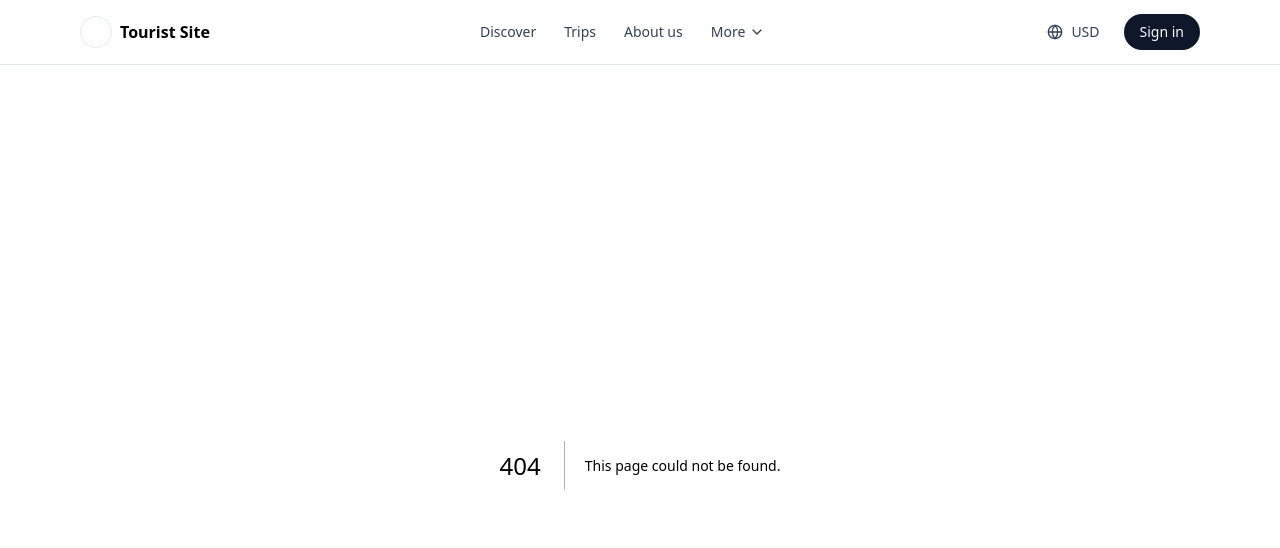
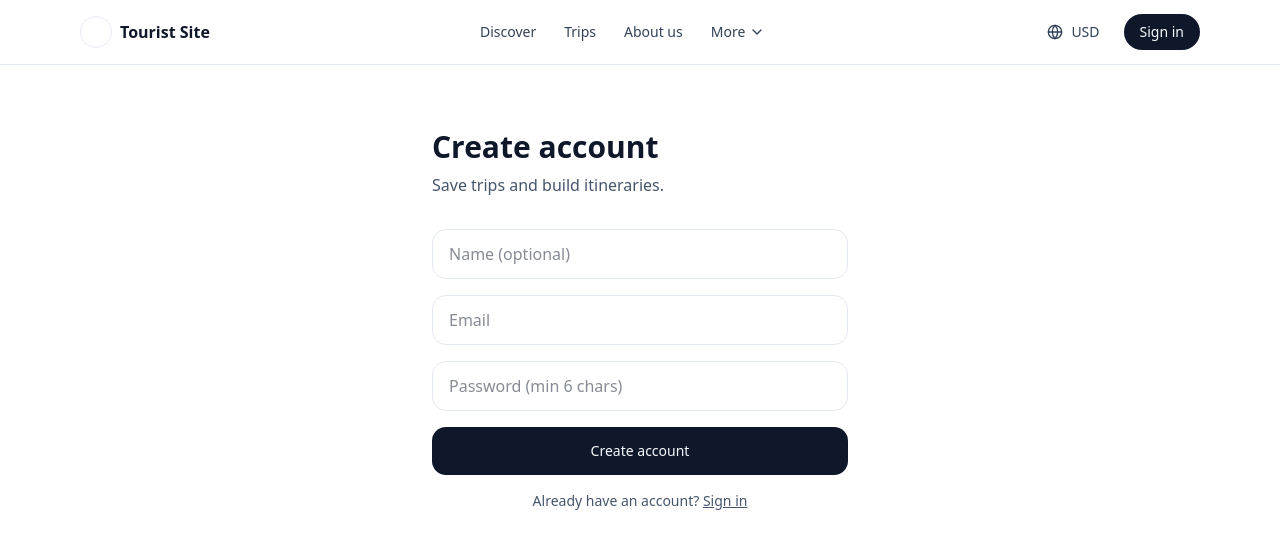
Before and after one commit to fadooda/tourist-travel-planner, a Next.js app: page /auth/register in a window 1280 px wide. Before the commit this address had no page. Shown: the top 548 px of the page. Built offline with nearby package versions, Linux system fonts and the light colour scheme.

Commit message:
feat(auth): add login/register pages + api endpoint

```diff
--- /dev/null
+++ b/app/auth/login/page.tsx
@@ -0,0 +1,60 @@
+"use client";
+
+import { signIn } from "next-auth/react";
+import { useState } from "react";
+import { useRouter } from "next/navigation";
+
+export default function LoginPage() {
+  const [email, setEmail] = useState("");
+  const [password, setPassword] = useState("");
+  const [err, setErr] = useState<string | null>(null);
+  const router = useRouter();
+
+  async function onSubmit(e: React.FormEvent) {
+    e.preventDefault();
+    setErr(null);
+
+    const res = await signIn("credentials", {
+      email,
+      password,
+      redirect: false,
+      callbackUrl: "/app",
+    });
+
+    if (!res || res.error) {
+      setErr("Invalid email or password.");
+      return;
+    }
+
+    router.push(res.url ?? "/app");
+  }
+
+  return (
+    <main className="mx-auto max-w-md px-4 py-16">
+      <h1 className="text-3xl font-semibold">Sign in</h1>
+
+      <form onSubmit={onSubmit} className="mt-8 space-y-4">
+        <input
+          className="w-full rounded-xl border border-slate-200 px-4 py-3"
+          placeholder="Email"
+          type="email"
+          value={email}
+          onChange={(e) => setEmail(e.target.value)}
+        />
+        <input
+          className="w-full rounded-xl border border-slate-200 px-4 py-3"
+          placeholder="Password"
+          type="password"
+          value={password}
+          onChange={(e) => setPassword(e.target.value)}
+        />
+
+        {err && <p className="text-sm text-red-600">{err}</p>}
+
+        <button className="w-full rounded-xl bg-slate-900 py-3 text-white">
+          Sign in
+        </button>
+      </form>
+    </main>
+  );
+}
--- /dev/null
+++ b/app/auth/register/page.tsx
@@ -0,0 +1,102 @@
+"use client";
+
+import { useState } from "react";
+import { useRouter } from "next/navigation";
+import { signIn } from "next-auth/react";
+import { Button } from "@/components/ui/button";
+
+export default function RegisterPage() {
+  const [name, setName] = useState("");
+  const [email, setEmail] = useState("");
+  const [password, setPassword] = useState("");
+  const [err, setErr] = useState<string | null>(null);
+  const [loading, setLoading] = useState(false);
+
+  const router = useRouter();
+
+  async function onSubmit(e: React.FormEvent) {
+    e.preventDefault();
+    setErr(null);
+    setLoading(true);
+
+    try {
+      const res = await fetch("/api/auth/register", {
+        method: "POST",
+        headers: { "Content-Type": "application/json" },
+        body: JSON.stringify({ name, email, password }),
+      });
+
+      const j = await res.json().catch(() => ({}));
+
+      if (!res.ok) {
+        setErr(j.error || "Registration failed.");
+        return;
+      }
+
+      // ✅ auto sign in after successful register
+      const login = await signIn("credentials", {
+        email,
+        password,
+        redirect: false,
+        callbackUrl: "/app",
+      });
+
+      if (!login || login.error) {
+        // account created, but login failed → fallback to login page
+        router.push("/auth/login");
+        return;
+      }
+
+      router.push(login.url ?? "/app");
+    } finally {
+      setLoading(false);
+    }
+  }
+
+  return (
+    <main className="mx-auto max-w-md px-4 py-16">
+      <h1 className="text-3xl font-semibold">Create account</h1>
+      <p className="mt-2 text-slate-600">Save trips and build itineraries.</p>
+
+      <form onSubmit={onSubmit} className="mt-8 space-y-4">
+        <input
+          className="w-full rounded-xl border border-slate-200 px-4 py-3"
+          placeholder="Name (optional)"
+          value={name}
+          onChange={(e) => setName(e.target.value)}
+        />
+        <input
+          className="w-full rounded-xl border border-slate-200 px-4 py-3"
+          placeholder="Email"
+          type="email"
+          value={email}
+          onChange={(e) => setEmail(e.target.value)}
+        />
+        <input
+          className="w-full rounded-xl border border-slate-200 px-4 py-3"
+          placeholder="Password (min 6 chars)"
+          type="password"
+          value={password}
+          onChange={(e) => setPassword(e.target.value)}
+        />
+
+        {err && <p className="text-sm text-red-600">{err}</p>}
+
+        <Button
+          type="submit"
+          disabled={loading}
+          className="w-full rounded-xl py-6"
+        >
+          {loading ? "Creating..." : "Create account"}
+        </Button>
+
+        <p className="text-center text-sm text-slate-600">
+          Already have an account?{" "}
+          <a className="underline" href="/auth/login">
+            Sign in
+          </a>
+        </p>
+      </form>
+    </main>
+  );
+}
```
